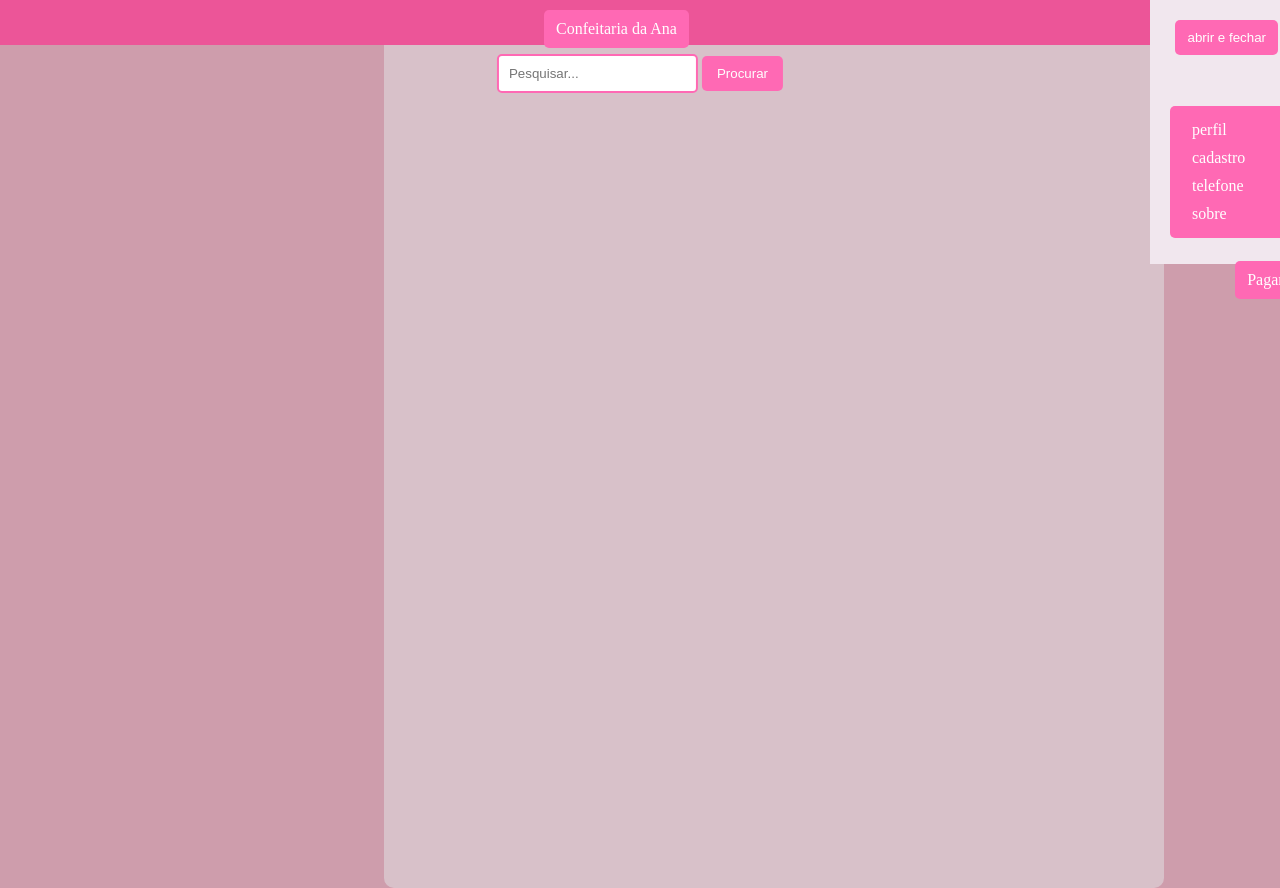
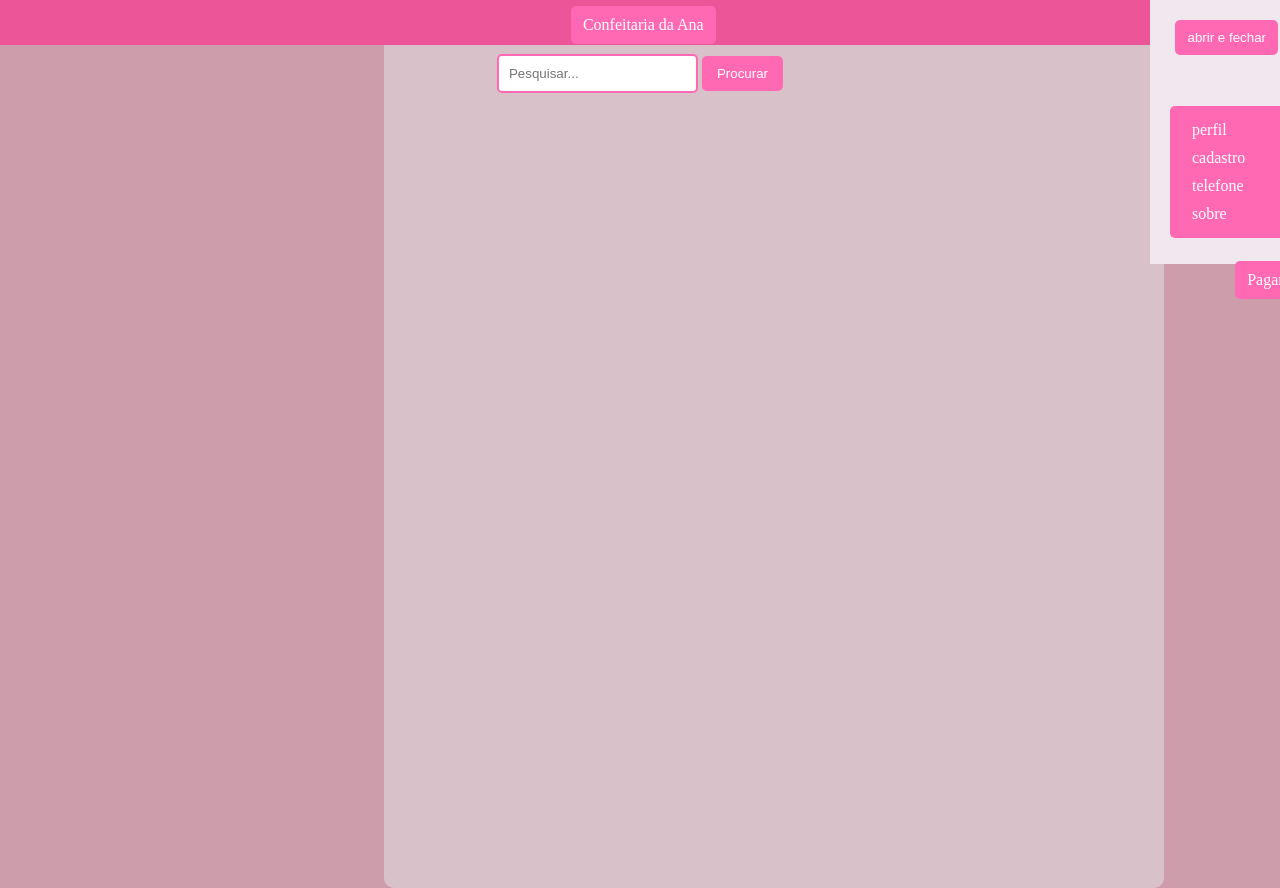
Before and after one commit to LuanSchneider/confeitaria, a plain HTML site: page index.html in a window 1280 px wide. Drawn offline with Linux system fonts and the light colour scheme.

Commit message:
aumento de top e left na logo

```diff
--- a/style.css
+++ b/style.css
@@ -79,8 +79,8 @@ form.custom-search-form {
 .logo{
   background-color: #ff69b4;
   position: absolute;
-  left: 42.5%;
-  top: -6px;
+  left: 44.6%;
+  top: -10px;
   color: #fff;
   border: none;
   padding: 10px 12px;
```
